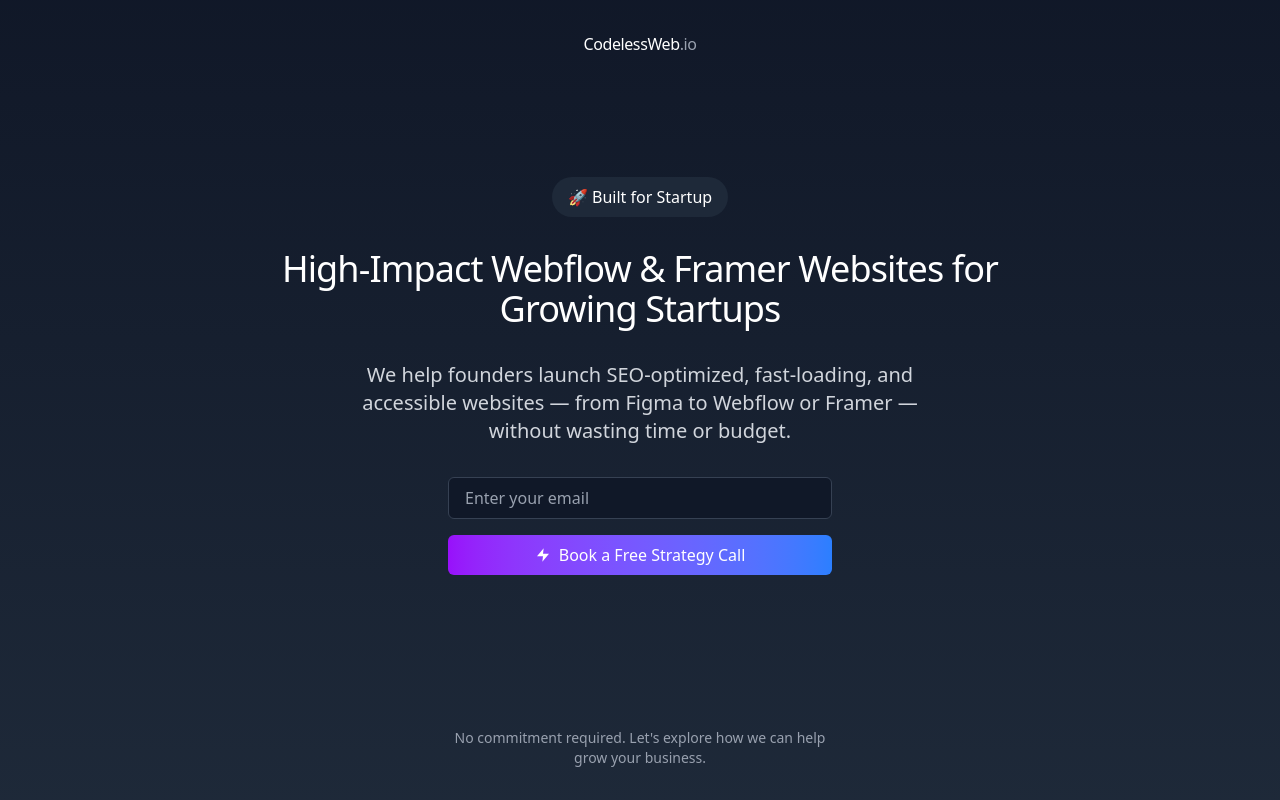
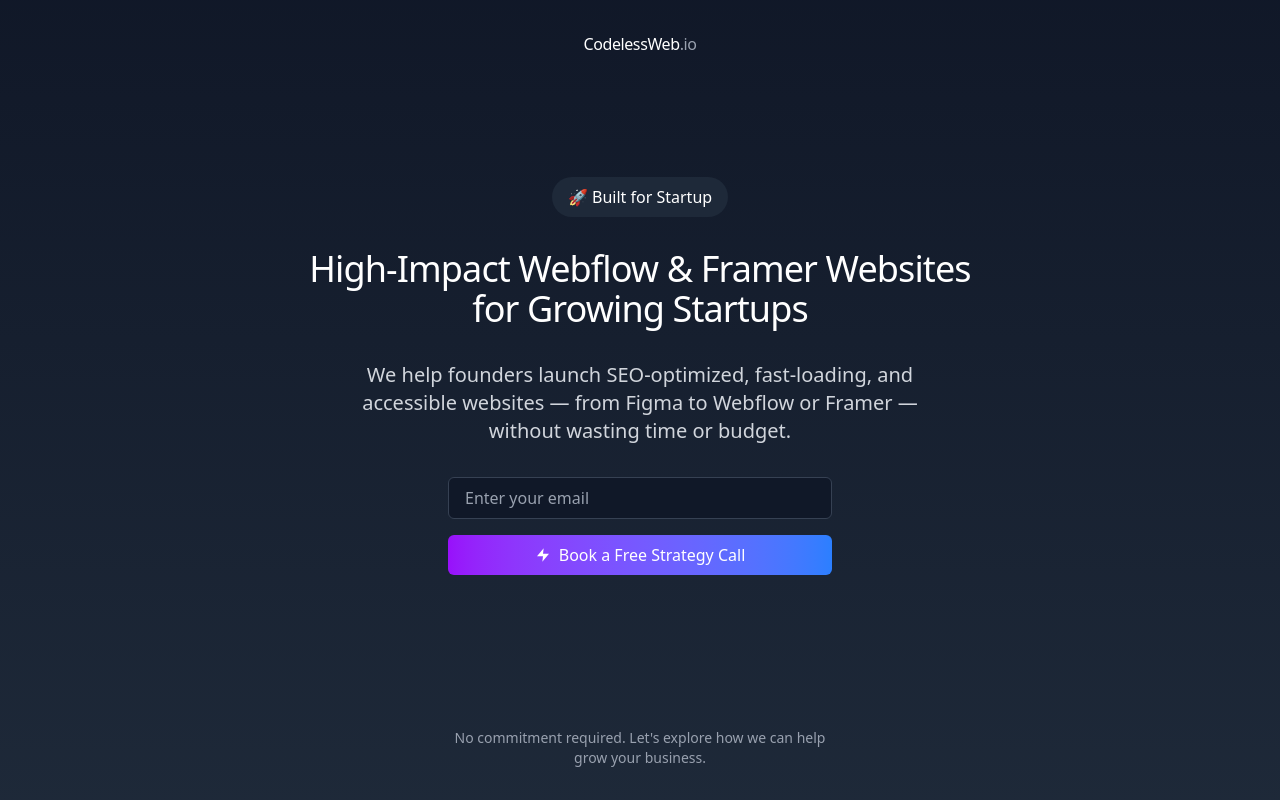
Before and after one commit to aashutoast/codelessweb, a React (Vite) app in the folder client/: page / in a window 1280 px wide. Built offline with nearby package versions, Linux system fonts and the light colour scheme; no server answers.

Commit message:
H1 Max width update

```diff
--- a/client/src/pages/Home.jsx
+++ b/client/src/pages/Home.jsx
@@ -72,7 +72,7 @@
         </h1>
       </header>
 
-      <section className="max-w-3xl w-full space-y-8 text-center flex flex-col items-center justify-center py-12">
+      <section className="max-w-2xl w-full space-y-8 text-center flex flex-col items-center justify-center py-12">
 
 
         {/* Launching Soon Button */}
```
